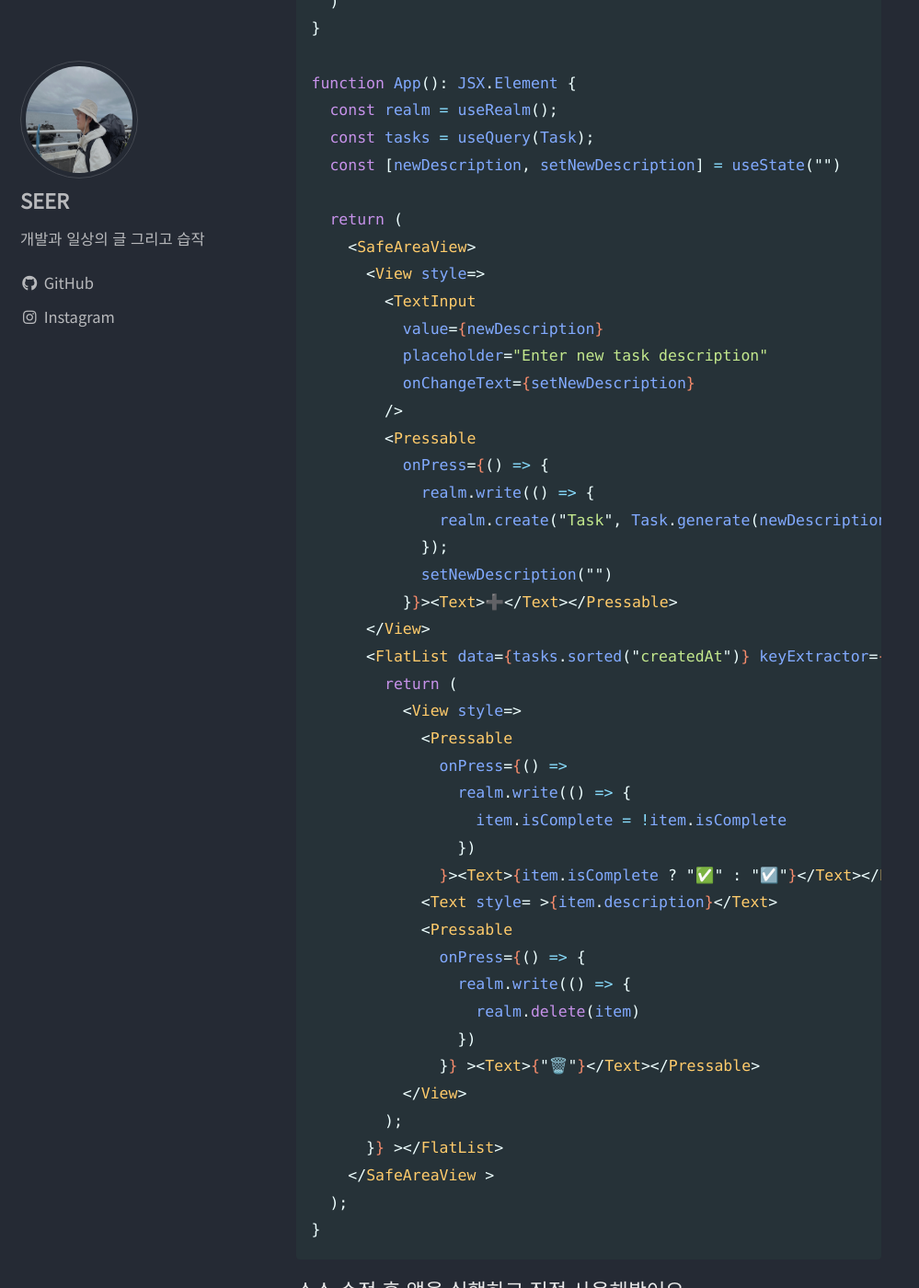
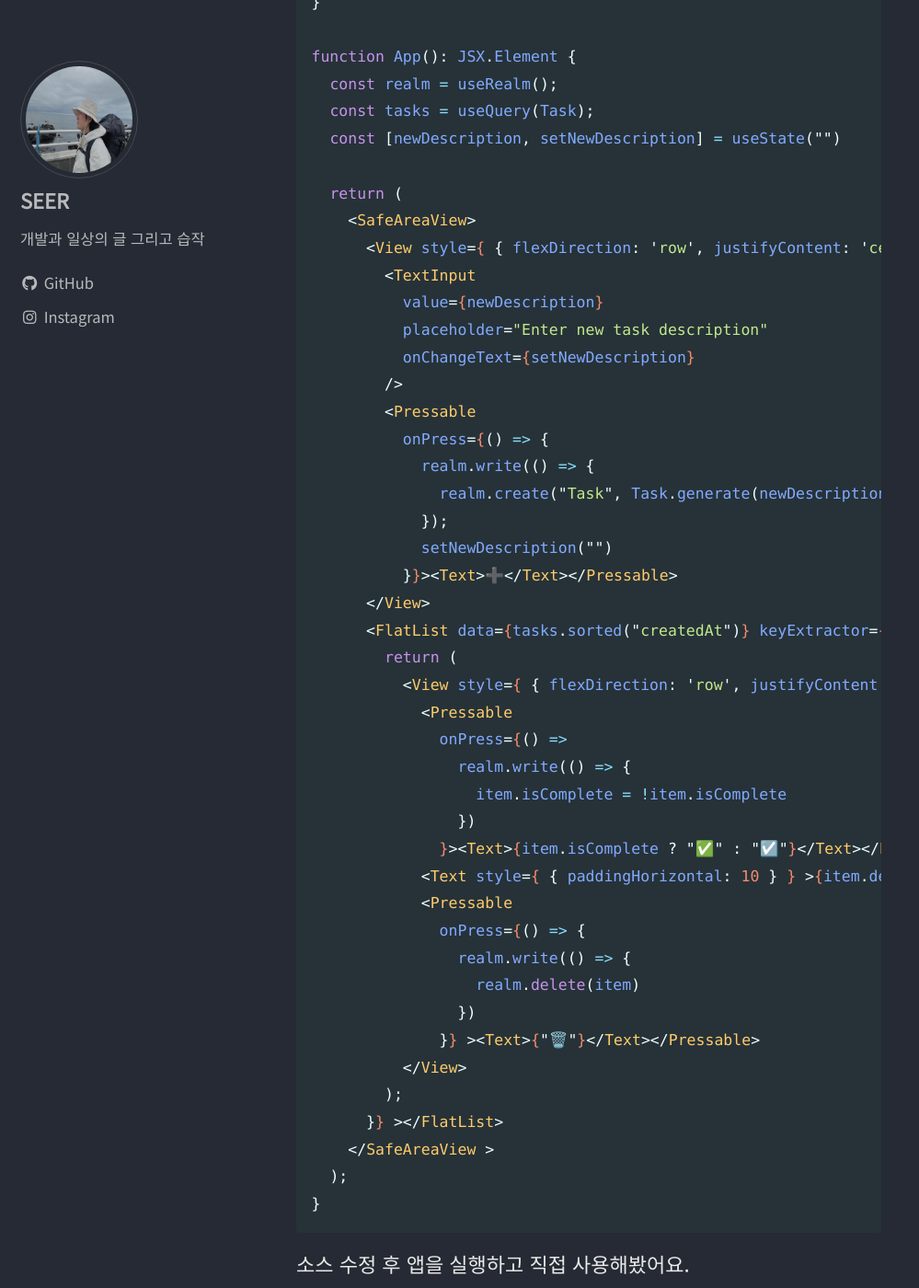
Before and after one commit to seer723/seer.github.io, a Jekyll site: the page built from _posts/2023-12-02-Realm 사용법.md, in a window 1280 px wide and 1400 px high, scrolled down 3496 px. Shown: the whole window at 92% size, without its empty margins (0-999 px from the left). Built offline with Jekyll 4.4.1, drawn with Linux system fonts in a browser that asks for light colours; cached includes are drawn as plain includes.

Commit message:
writing 2023120701

```diff
--- a/_config.yml
+++ b/_config.yml
@@ -268,6 +268,7 @@ defaults:
       layout: single
       author_profile: true
       read_time: false
+      show_date: true
       comments: # true
       share: # true
       related: # true
--- a/_includes/page__meta.html
+++ b/_includes/page__meta.html
@@ -5,7 +5,7 @@
       {% assign date = document.date %}
       <span class="page__meta-date">
         <i class="far {% if include.type == 'grid' and document.read_time and document.show_date %}fa-fw {% endif %}fa-calendar-alt" aria-hidden="true"></i>
-        {% assign date_format = site.date_format | default: "%B %-d, %Y" %}
+        {% assign date_format = site.date_format | default: "%Y-%m-%d" %}
         <time datetime="{{ date | date_to_xmlschema }}">{{ date | date: date_format }}</time>
       </span>
     {% endif %}
--- a/_layouts/single.html
+++ b/_layouts/single.html
@@ -33,7 +33,6 @@ layout: default
           {% if page.title %}<h1 id="page-title" class="page__title p-name" itemprop="headline">
             <a href="{{ page.url | absolute_url }}" class="u-url" itemprop="url">{{ page.title | markdownify | remove: "<p>" | remove: "</p>" }}</a>
           </h1>{% endif %}
-          {% include page__date.html %}
           {% include page__meta.html %}
         </header>
       {% endunless %}
--- a/_posts/2023-12-02-Realm 사용법.md
+++ b/_posts/2023-12-02-Realm 사용법.md
@@ -104,7 +104,7 @@ function App(): JSX.Element {
 
   return (
     <SafeAreaView>
-      <View style={{ flexDirection: 'row', justifyContent: 'center', margin: 10 }}>
+      <View style={ { flexDirection: 'row', justifyContent: 'center', margin: 10 } }>
         <TextInput
           value={newDescription}
           placeholder="Enter new task description"
@@ -120,14 +120,14 @@ function App(): JSX.Element {
       </View>
       <FlatList data={tasks.sorted("createdAt")} keyExtractor={(item) => item._id.toHexString()} renderItem={({ item }) => {
         return (
-          <View style={{ flexDirection: 'row', justifyContent: 'center', margin: 10 }}>
+          <View style={ { flexDirection: 'row', justifyContent: 'center', margin: 10 } }>
             <Pressable
               onPress={() =>
                 realm.write(() => {
                   item.isComplete = !item.isComplete
                 })
               }><Text>{item.isComplete ? "✅" : "☑️"}</Text></Pressable>
-            <Text style={{ paddingHorizontal: 10 }} >{item.description}</Text>
+            <Text style={ { paddingHorizontal: 10 } } >{item.description}</Text>
             <Pressable
               onPress={() => {
                 realm.write(() => {
```
Also changed, not shown: _posts/2023-12-07-Google Play 개발자 프로그램 정책 위반 조치하기.md (added, +41 -0 lines), assets/posts/2023-12-07-01/android_build_gradle_target_sdkverion.png (added), assets/posts/2023-12-07-01/policy_violation_alert_notification.png (added), assets/posts/2023-12-07-01/policy_violation_resolved_contents.png (added), assets/posts/2023-12-07-01/policy_violation_resolved_message.png (added), assets/posts/2023-12-07-01/policy_violation_warning_contents.png (added), assets/posts/2023-12-07-01/reason_for_policy_violation.png (added).
